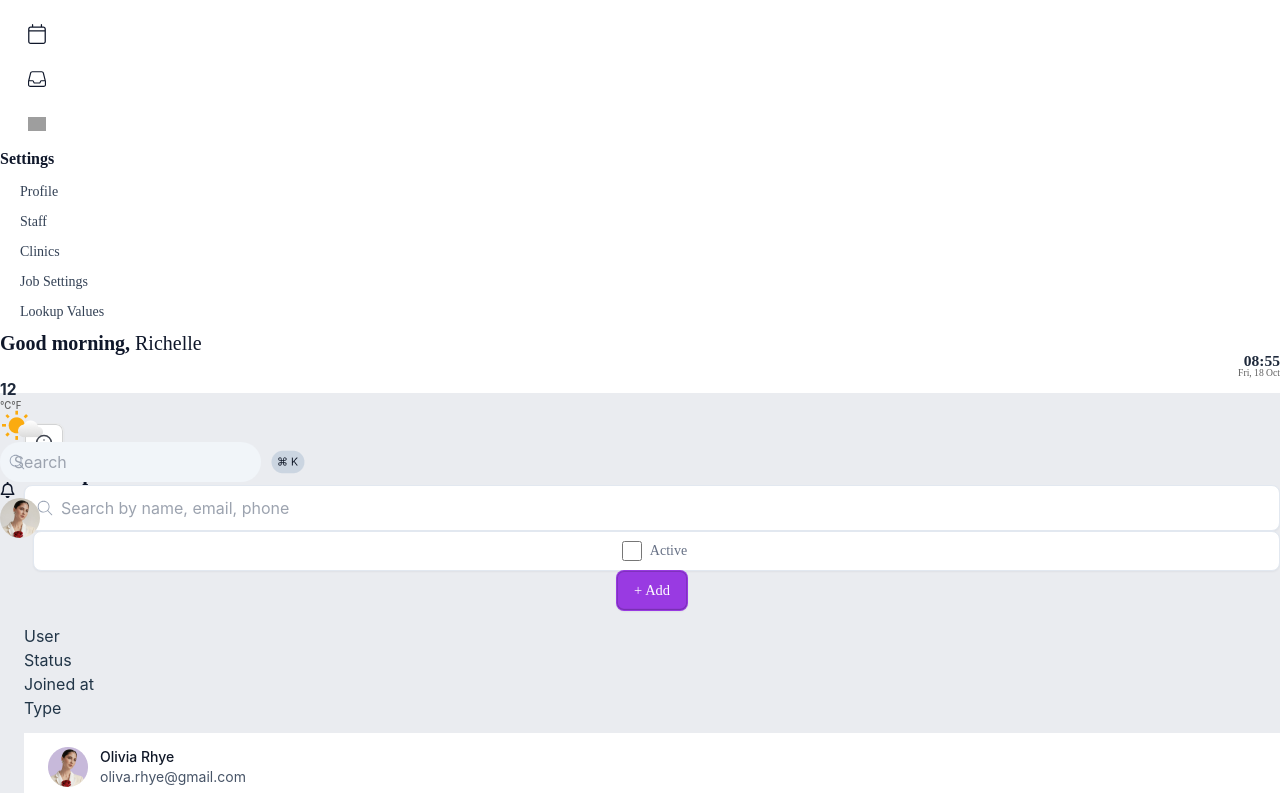
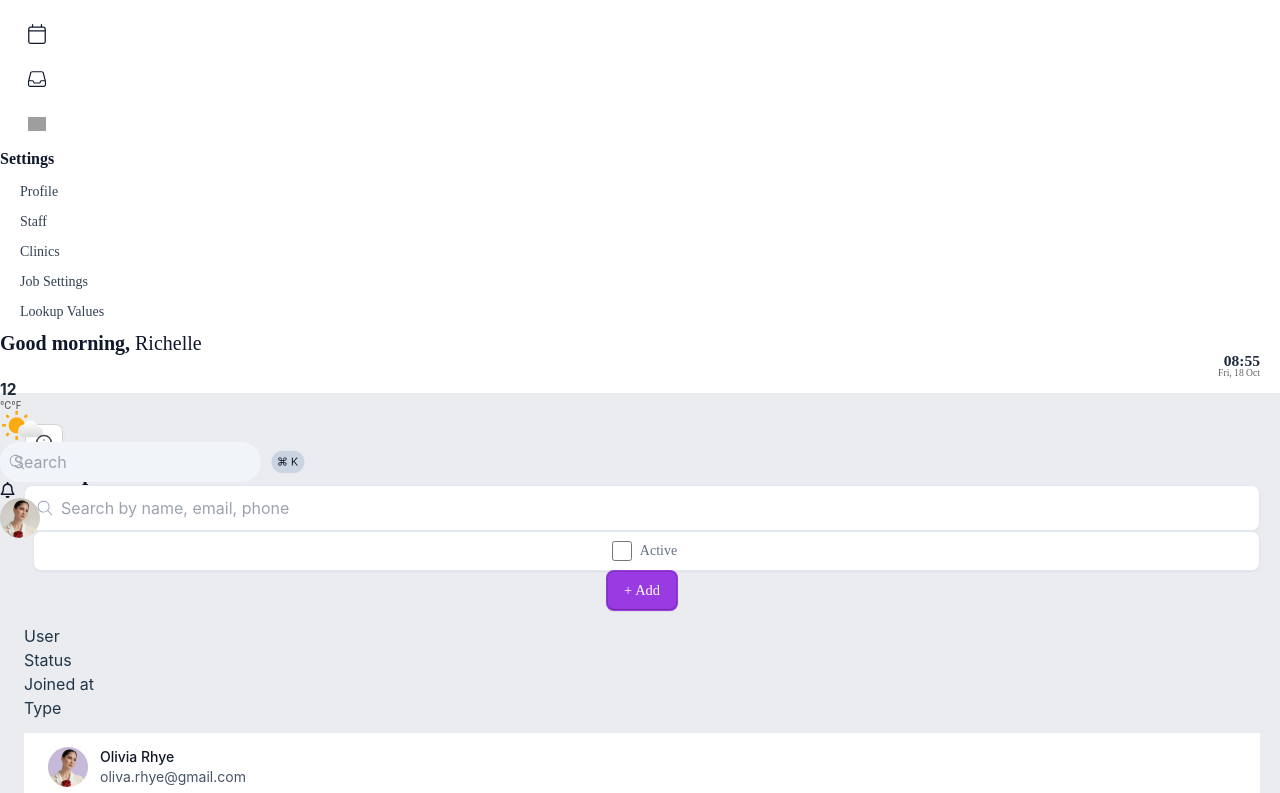
Before and after one commit to abdullahamin09/Dashboard, a React (Vite) app: page /lookup-values in a window 1280 px wide. Shown: the part 304-1097 px from the top of the page. Built offline with nearby package versions, Linux system fonts and the light colour scheme; grey boxes are pictures that could not be loaded.

Commit message:
layout-update

```diff
--- a/src/components/Dashboard.jsx
+++ b/src/components/Dashboard.jsx
@@ -20,7 +20,7 @@ function Dashboard() {
         setVisibleSection(section);
     };
     return (
-        <div className='2xl-container mainDashboard flex flex-row'>
+        <div className='2xl-container xl-container lg-container mainDashboard flex flex-row'>
             <div className="left ">
                 <div className="img">
                     <img src={CapsuleLogo} alt="" />
--- a/src/components/Dashboard.scss
+++ b/src/components/Dashboard.scss
@@ -97,7 +97,7 @@
 
         .navbar {
             height: 60px;
-
+            padding-right: 20px;
             .morning {
                 >p {
                     color: #0F172A;
@@ -185,6 +185,7 @@
         }
 
         .pages {
+            padding-right: 20px;
             background-color: #EAECF0;
             padding-top: 30px;
             padding-left: 24px;
```
